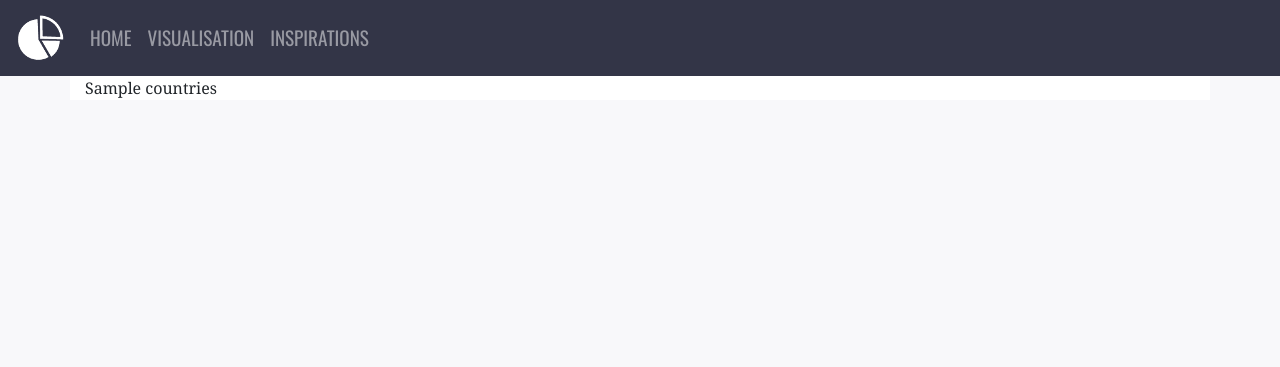
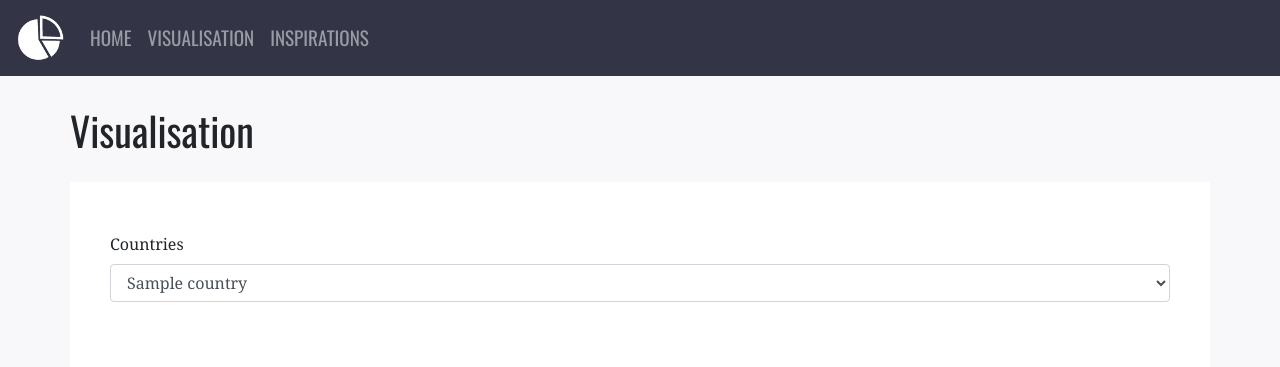
Before and after one commit to razamanaza/flask-backend, a Flask app: template templates/visual.html in a window 1280 px wide. Shown: the top 367 px of the page. Run offline with Flask 2, Linux system fonts and the light colour scheme; the template is opened without the code that fills it: most values are stand-ins (such as "Sample title", 1, 10 or a date in 2020); parts of the project's set-up code (start-up, migrations or seed data) failed here and were passed over.

Commit message:
Added ajax country display

```diff
--- a/app.py
+++ b/app.py
@@ -21,8 +21,11 @@ def index():
 
 @app.route('/visual')
 def visual():
-  country = Country.objects.get(name = 'Russia')
-  return render_template('visual.html', countries = country.to_json())
+  country = Country.objects.only('name')
+  countries = []
+  for c in country:
+    countries.append([c.id, c.name])
+  return render_template('visual.html', countries = countries)
 
 @app.route('/inspirations')
 def inspirations():
@@ -35,11 +38,15 @@ def not_found(e):
 @app.route('/countries', methods=['GET'])
 @app.route('/countries/<country_id>', methods=['GET'])
 def getCountries(country_id=None):
-  if country_id is None:
-    countries = Country.objects
+  try:
+    if country_id is None:
+      countries = Country.objects
+    else:
+      countries = Country.objects.get(id=country_id)
+  except:
+    return '', 404
   else:
-    countries = Country.objects.get(id=country_id)
-  return countries.to_json()
+    return countries.to_json(), 200
 
 @app.route('/countries/<country_id>', methods=['POST'])
 def addCountry(country_id):
@@ -65,6 +72,7 @@ def loadData():
         dict = {}
         for key in data:
           if key == 'country':
+            #Check for the country existense in the database
             try:
               Country.objects.get(name = data[key])
             except DoesNotExist:
@@ -82,7 +90,7 @@ def loadData():
         country[dataset] = dict
         country.save()
 
-  return render_template('success.html'), 202
+  return render_template('success.html'), 200
 
 
 if __name__ =='__main__':
--- a/static/js/main.js
+++ b/static/js/main.js
@@ -1,19 +1,10 @@
 $(function(){
-
-    function myFunctionCallingFunction(functionArg){
-        functionArg();
-    };
-
-    myFunctionCallingFunction(function(){
-        console.log("hi there");
+  $('#countries-list').change(function() {
+    id = this.value
+    $.get("/countries/" + id, function(response){
+      $("#output").html(response);
+    }).fail(function(e){
+      console.log('Request error: ' + e.status + ' ' + e.statusText);
     });
-
-    myFunctionCallingFunction(function(){
-        console.log("number 2");
-    });
-
-
-    (function(something){
-        console.log(something);
-    })("asfdsada");
+  });
 });
--- a/templates/visual.html
+++ b/templates/visual.html
@@ -2,7 +2,24 @@
 {% block title %}Visualisation{% endblock %}
 
 {% block content %}
-<div class="container">
-  {{countries}}
-</div>
+<section class="inspirations">
+  <div class="container header-container">
+    <h1>Visualisation</h1>
+  </div>
+  <div class="container content">
+    <form>
+      <div class="form-group">
+        <label for="countries-list">Countries</label>
+        <select class="form-control" id="countries-list">
+          {% for c in countries %}
+            <option value="{{c[0]}}">{{c[1]}}</option>
+          {% endfor %}
+        </select>
+      </div>
+    </form>
+    <div class="output" id="output">
+
+    </div>
+  </div>
+</section>
 {%endblock%}
```
